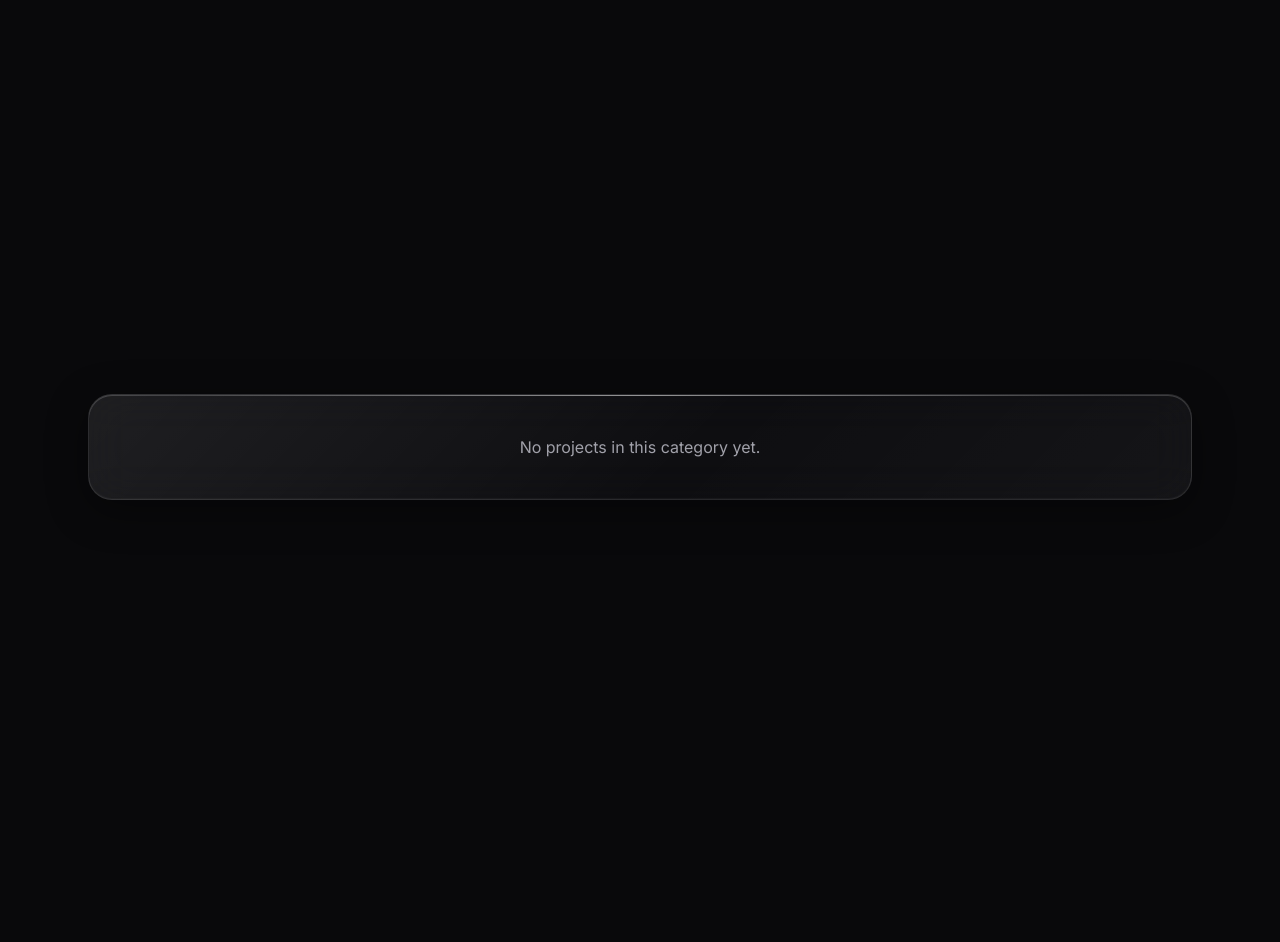
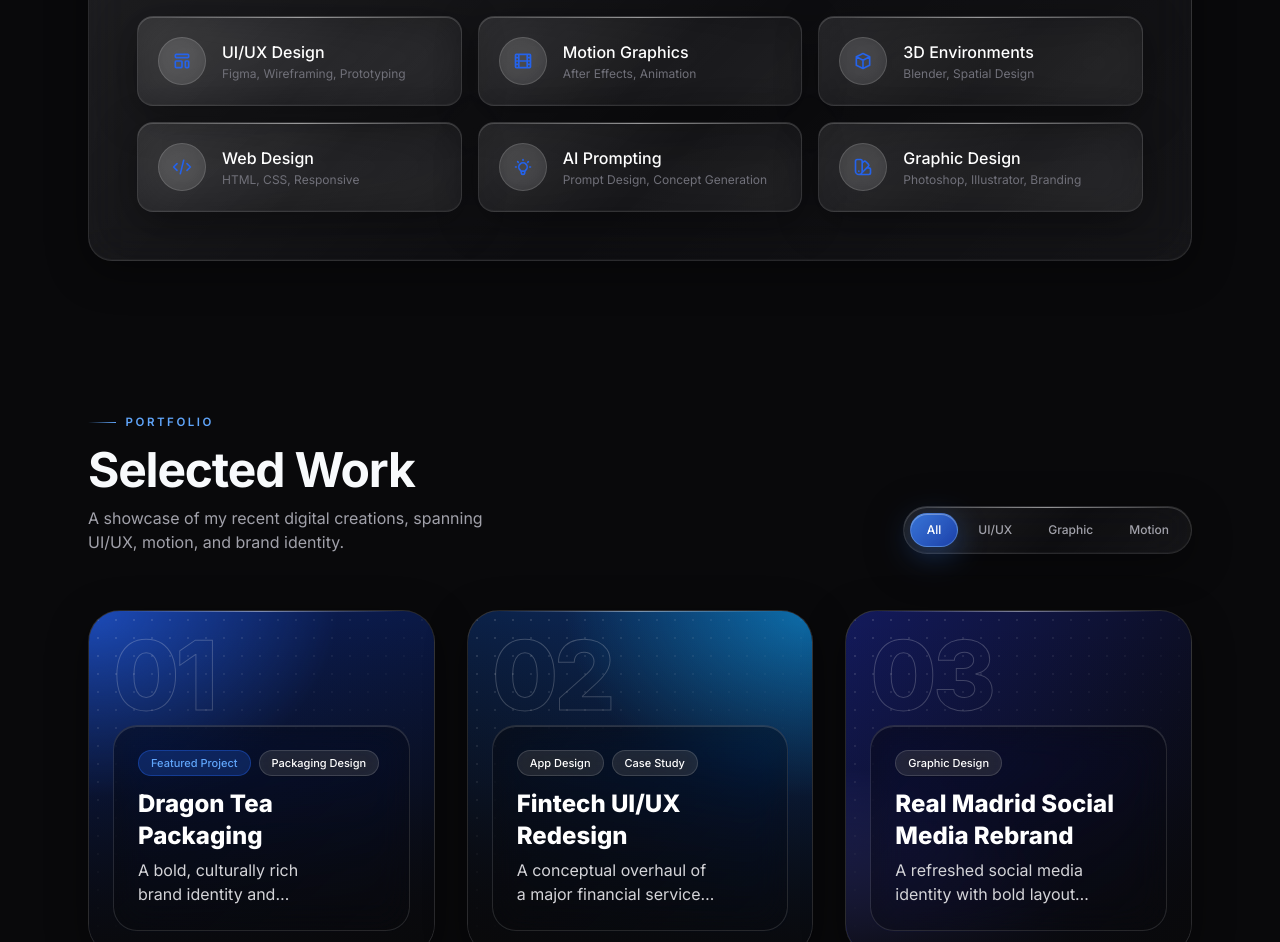
Before and after one commit to pritha-works/portfolio, a plain HTML site: page index.html in a window 1280 px wide. Shown: the part 1581-2523 px from the top of the page. Drawn offline with nearby package versions, Linux system fonts and the light colour scheme.

Commit message:
index.html

```diff
--- a/index.html
+++ b/index.html
@@ -7,7 +7,7 @@
     <meta name="theme-color" content="#09090b">
     <meta name="apple-mobile-web-app-capable" content="yes">
     <meta name="apple-mobile-web-app-status-bar-style" content="black-translucent">
-    <title>Pritha das- Portfolio</title>
+    <title>Pritha das - Portfolio</title>
 
     <link rel="preconnect" href="https://fonts.googleapis.com">
     <link rel="preconnect" href="https://fonts.gstatic.com" crossorigin>
@@ -492,7 +492,7 @@
               desc: 'A bold, culturally rich brand identity and packaging design. Click to view the complete visual presentation on Behance.',
               tags: ['Featured Project', 'Packaging Design'], url: 'https://www.behance.net/gallery/249896531/Dragon-Tea-Packaging-Design' },
             { grad: 'grad-2', cat: 'ui-ux', span: 'lg:col-span-7', big: true, title: 'Fintech UI/UX Redesign',
-              desc: 'A conceptual ovemctaul of a major financial service app, focusing on accessibility and modern aesthetics.',
+              desc: 'A conceptual overhaul of a major financial service app, focusing on accessibility and modern aesthetics.',
               tags: ['App Design', 'Case Study'], url: 'https://www.behance.net/gallery/204958143/Mobile-financial-serviceapp-design-UXUI' },
             { grad: 'grad-3', cat: 'graphic', span: 'lg:col-span-5', title: 'Real Madrid Social Media Rebrand',
               desc: 'A refreshed social media identity with bold layouts, consistent typography and matchday templates.',
@@ -508,13 +508,13 @@
         const TOOLS = ['Figma', 'After Effects', 'Blender', 'Photoshop', 'Illustrator', 'Premiere Pro', 'Prototyping', 'Branding'];
 
         const SOCIALS = [
-            ['Facebook', 'https://www.facebook.com/prithahossen19', 'facebook', '#1877F2'],
-            ['Messenger', 'http://m.me/prithahossen1207', 'facebook-messenger', '#00B2FF'],
-            ['WhatsApp', 'https://wa.me/qr/NQZPKIPT62C6J1', 'whatsapp', '#25D366'],
-            ['Instagram', '#', 'instagram', '#E1306C'],
-            ['X (Twitter)', '#', 'twitter', '#ffffff'],
-            ['Behance', 'https://www.behance.net/prithahossen', 'behance', '#1769ff'],
-            ['Dribbble', 'https://dribbble.com/prithahossen', 'dribbble', '#ea4c89']
+            ['Facebook', 'https://www.facebook.com/', 'facebook', '#1877F2'],
+            ['Messenger', 'http://m.me/', 'facebook-messenger', '#00B2FF'],
+            ['WhatsApp', 'https://wa.me/qr/', 'whatsapp', '#25D366'],
+            ['Instagram', '#', 'instagram', ''],
+            ['X (Twitter)', '#', 'twitter', ''],
+            ['Behance', 'https://www.behance.net/n', 'behance', '#1769ff'],
+            ['Dribbble', 'https://dribbble.com/', 'dribbble', '#ea4c89']
         ];
 
         const NAV = [
@@ -529,10 +529,10 @@
         const ICON_SHARE = '<path stroke-linecap="round" stroke-linejoin="round" stroke-width="2" d="M8.684 13.342C8.886 12.938 9 12.482 9 12c0-.482-.114-.938-.316-1.342m0 2.684a3 3 0 110-5.368m0 5.368l5.662 3.14m-5.662-3.14l5.662-3.14m5.662 3.14a3 3 0 100-5.368 3 3 0 000 5.368z"></path>';
 
         /* ================= RENDER ================= */
-        document.getElementById('marquee-track').innemctTML =
+        document.getElementById('marquee-track').innerHTML =
             [...TOOLS, ...TOOLS].map(t => `<span class="flex items-center gap-12">${t}<span class="w-1 h-1 rounded-full bg-brand-500"></span></span>`).join('');
 
-        document.getElementById('skills-grid').innemctTML = SKILLS.map(s => `
+        document.getElementById('skills-grid').innerHTML = SKILLS.map(s => `
             <div class="glass-panel p-4 md:p-5 rounded-2xl flex items-center gap-4 hover:-translate-y-1 transition-all hover:border-brand-500/50 group cursor-pointer" onclick="scrollToProjectsAndFilter('${s.f}')">
                 <div class="glass-chip w-12 h-12 rounded-full group-hover:bg-brand-500/20 flex items-center justify-center text-brand-500 transition-colors flex-shrink-0">
                     <svg class="w-5 h-5" fill="none" stroke="currentColor" viewBox="0 0 24 24"><path stroke-linecap="round" stroke-linejoin="round" stroke-width="2" d="${s.p}"></path></svg>
@@ -543,7 +543,7 @@
                 </div>
             </div>`).join('');
 
-        document.getElementById('projects-grid').innemctTML = PROJECTS.map((p, i) => `
+        document.getElementById('projects-grid').innerHTML = PROJECTS.map((p, i) => `
             <div class="group glass-panel rounded-[2rem] overflow-hidden cursor-pointer reveal project-card aspect-square hover:border-brand-500/50"
                  data-category="${p.cat}" data-url="${p.url}">
                 <div class="absolute inset-0 ${p.grad} -z-10"></div><div class="absolute inset-0 dots -z-10"></div><span class="card-num absolute top-4 left-6 text-7xl md:text-8xl font-extrabold leading-none select-none -z-10">0${i + 1}</span>
@@ -565,14 +565,14 @@
                 </div>
             </div>`).join('');
 
-        document.getElementById('socials').innemctTML = SOCIALS.map(([n, u, ic, c]) => `
+        document.getElementById('socials').innerHTML = SOCIALS.map(([n, u, ic, c]) => `
             <a href="${u}" target="_blank" rel="noopener" title="${n}" aria-label="${n}"
                class="glass-panel w-12 h-12 rounded-full flex items-center justify-center text-zinc-400 transition-all hover:-translate-y-1"
                onmouseenter="this.style.color='${c}';this.style.borderColor='${c}80'" onmouseleave="this.style.color='';this.style.borderColor=''">
                 <i class="fi fi-brands-${ic} text-lg flex items-center justify-center"></i>
             </a>`).join('');
 
-        document.getElementById('mobile-nav-inner').innemctTML = NAV.map(([id, label, path], i) => `
+        document.getElementById('mobile-nav-inner').innerHTML = NAV.map(([id, label, path], i) => `
             <a href="#${id}" class="mobile-app-link ${i === 0 ? 'active' : ''} flex flex-col items-center gap-1 text-zinc-500 transition-colors w-1/5 pt-1" data-section="${id}">
                 <div class="icon-wrapper"><div class="icon-bg p-1.5 rounded-xl border border-transparent">
                     <svg class="w-5 h-5" fill="none" stroke="currentColor" viewBox="0 0 24 24" stroke-width="2"><path stroke-linecap="round" stroke-linejoin="round" d="${path}"></path></svg>
@@ -590,7 +590,7 @@
 
         function shareProject(url) {
             if (navigator.share) {
-                navigator.share({ title: 'Pritha das- Project', url }).catch(() => {});
+                navigator.share({ title: 'Pritha Hossen - Project', url }).catch(() => {});
             } else if (navigator.clipboard) {
                 navigator.clipboard.writeText(url).then(() => toast('Link copied'));
             }
@@ -636,7 +636,7 @@
 
         function onScroll() {
             const y = window.scrollY;
-            const max = document.documentElement.scrollHeight - window.innemcteight;
+            const max = document.documentElement.scrollHeight - window.innerHeight;
             progress.style.width = (max > 0 ? (y / max) * 100 : 0) + '%';
 
             if (mobileHeader) {
@@ -669,7 +669,7 @@
 
         function reveal() {
             document.querySelectorAll('.reveal').forEach(el => {
-                if (el.getBoundingClientRect().top < window.innemcteight - 80) el.classList.add('active');
+                if (el.getBoundingClientRect().top < window.innerHeight - 80) el.classList.add('active');
             });
         }
         window.addEventListener('scroll', onScroll, { passive: true });
@@ -764,7 +764,7 @@
         const esc = s => s.replace(/[&<>"']/g, c => ({ '&': '&amp;', '<': '&lt;', '>': '&gt;', '"': '&quot;', "'": '&#39;' }[c]));
 
         function renderResults(q) {
-            sResults.innemctTML = '';
+            sResults.innerHTML = '';
             sEmpty.classList.toggle('hidden', !!q);
             if (!q) return;
 
@@ -772,14 +772,14 @@
                 i.title.toLowerCase().includes(q) || (i.desc || '').toLowerCase().includes(q) || i.type.toLowerCase().includes(q));
 
             if (!hits.length) {
-                sResults.innemctTML = `<div class="glass-panel p-6 text-center text-zinc-400 rounded-xl">No results for "<span class="text-white">${esc(q)}</span>"</div>`;
+                sResults.innerHTML = `<div class="glass-panel p-6 text-center text-zinc-400 rounded-xl">No results for "<span class="text-white">${esc(q)}</span>"</div>`;
                 return;
             }
             hits.forEach((item, idx) => {
                 const el = document.createElement('div');
                 el.className = 'glass-panel p-4 rounded-xl cursor-pointer hover:bg-brand-500/10 hover:border-brand-500/30 transition-all flex flex-col gap-1 group animate-fade-in-up';
                 el.style.animationDelay = (idx * 0.05) + 's';
-                el.innemctTML = `
+                el.innerHTML = `
                     <div class="flex justify-between items-center gap-3">
                         <span class="text-white font-medium group-hover:text-brand-400 transition-colors">${esc(item.title)}</span>
                         <span class="text-[10px] uppercase tracking-wider px-2 py-1 rounded-full bg-brand-500/10 text-brand-400 border border-brand-500/20 whitespace-nowrap">${esc(item.type)}</span>
```
